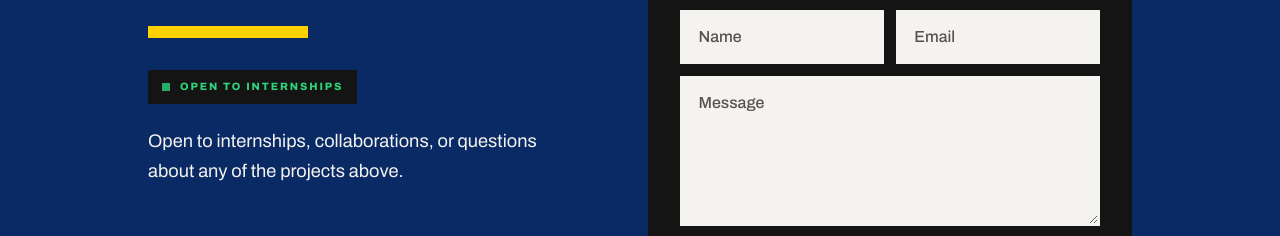
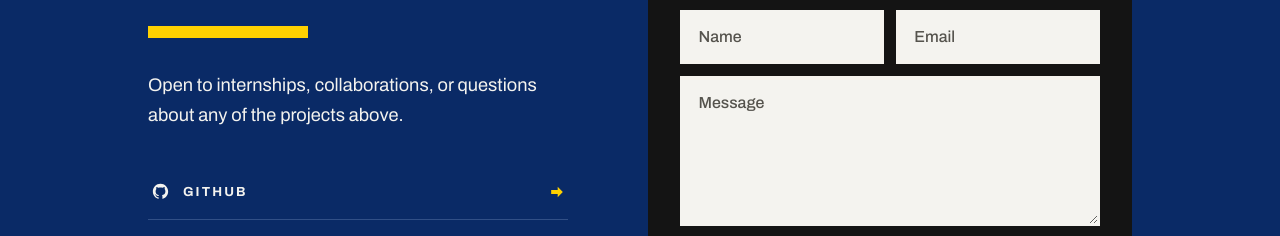
Before and after one commit to frxyoz/portfolio, a Next.js app: page / in a window 1280 px wide. Shown: the part 4971-5207 px from the top of the page. Built offline with nearby package versions, Linux system fonts and the light colour scheme; no server answers.

Commit message:
Small UI changes

```diff
--- a/src/components/ContactSection.tsx
+++ b/src/components/ContactSection.tsx
@@ -8,7 +8,7 @@ import { NewTabNote, SR_ONLY } from './concourse/srOnly';
 import { useIsMobile } from '@/hooks/useIsMobile';
 import {
     SIGNAL, SIGNAL_DEEP, ENAMEL, ENAMEL_INK_SOFT, STEEL, SIGN_WHITE, SIGN_INK,
-    BOARD_INK_SOFT, GREEN_LAMP, RED_LAMP, SIGN, EASE_OUT, TYPE,} from '@/design/tokens';
+    BOARD_INK_SOFT, RED_LAMP, SIGN, EASE_OUT, TYPE,} from '@/design/tokens';
 
 const SOCIAL_ICON: Record<string, PictogramName> = {
     GitHub: 'github',
@@ -125,25 +125,7 @@ export default function ContactSection() {
                             margin: isMobile ? '20px 0 28px' : '26px 0 32px',
                         }} />
 
-                        {/* The status lamp. Green here means the same thing it means
-                            on the board: open and running. */}
                         <Reveal delay={0.1}>
-                            <span style={{
-                                display: 'inline-flex', alignItems: 'center', gap: 10,
-                                background: STEEL, color: GREEN_LAMP,
-                                padding: '9px 14px', marginBottom: 22,
-                                fontSize: TYPE.LABEL, fontWeight: 800, fontStretch: '88%',
-                                letterSpacing: '0.18em', textTransform: 'uppercase',
-                            }}>
-                                <span aria-hidden="true" style={{
-                                    width: 8, height: 8, background: GREEN_LAMP,
-                                    animation: 'lamp 2.4s ease-in-out infinite',
-                                }} />
-                                Open to internships
-                            </span>
-                        </Reveal>
-
-                        <Reveal delay={0.14}>
                             <p style={{
                                 fontSize: isMobile ? TYPE.BODY : TYPE.LEDE, lineHeight: 1.65,
                                 color: SIGN_WHITE, maxWidth: '38ch', marginBottom: 34,
@@ -153,7 +135,7 @@ export default function ContactSection() {
                             </p>
                         </Reveal>
 
-                        <Reveal delay={0.18}>
+                        <Reveal delay={0.14}>
                             <div style={{ display: 'flex', flexDirection: 'column', gap: 0 }}>
                                 {profile.socialLinks.map(s => (
                                     <a
```
Also changed, not shown: 1 other file (tests, documents, lock files or other folders).
